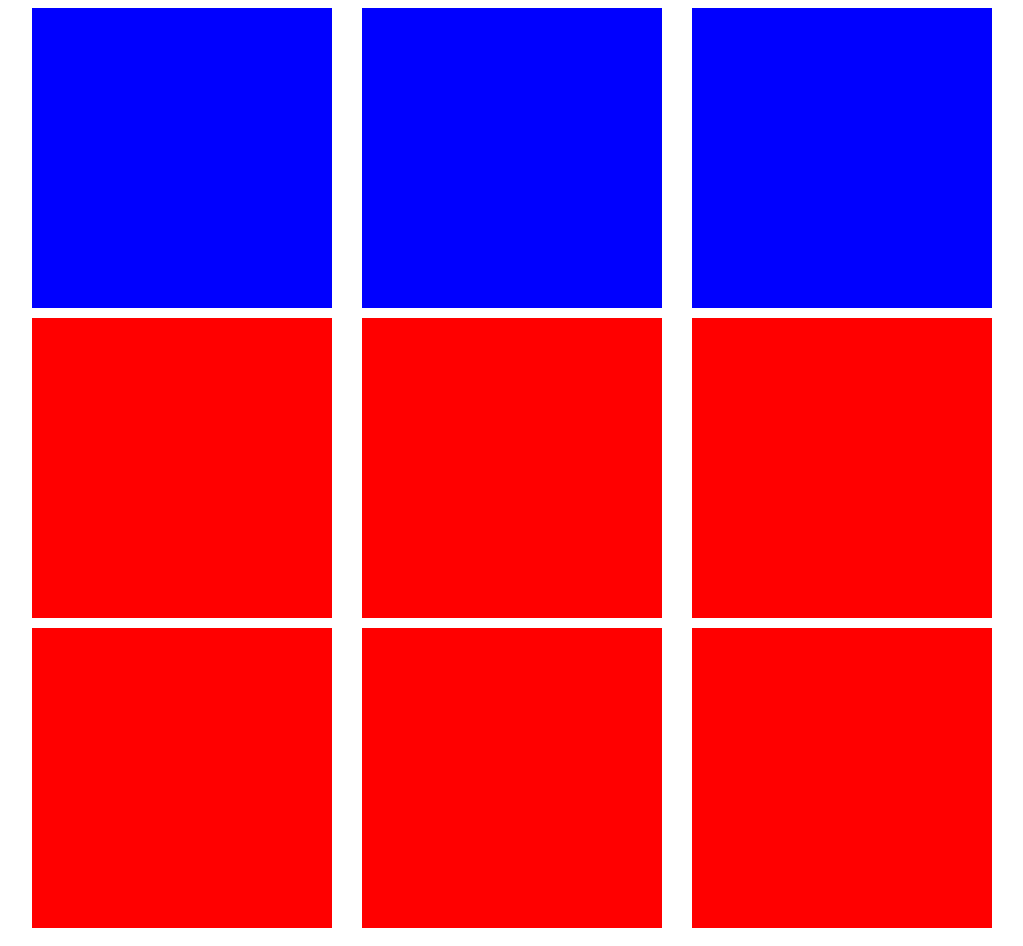
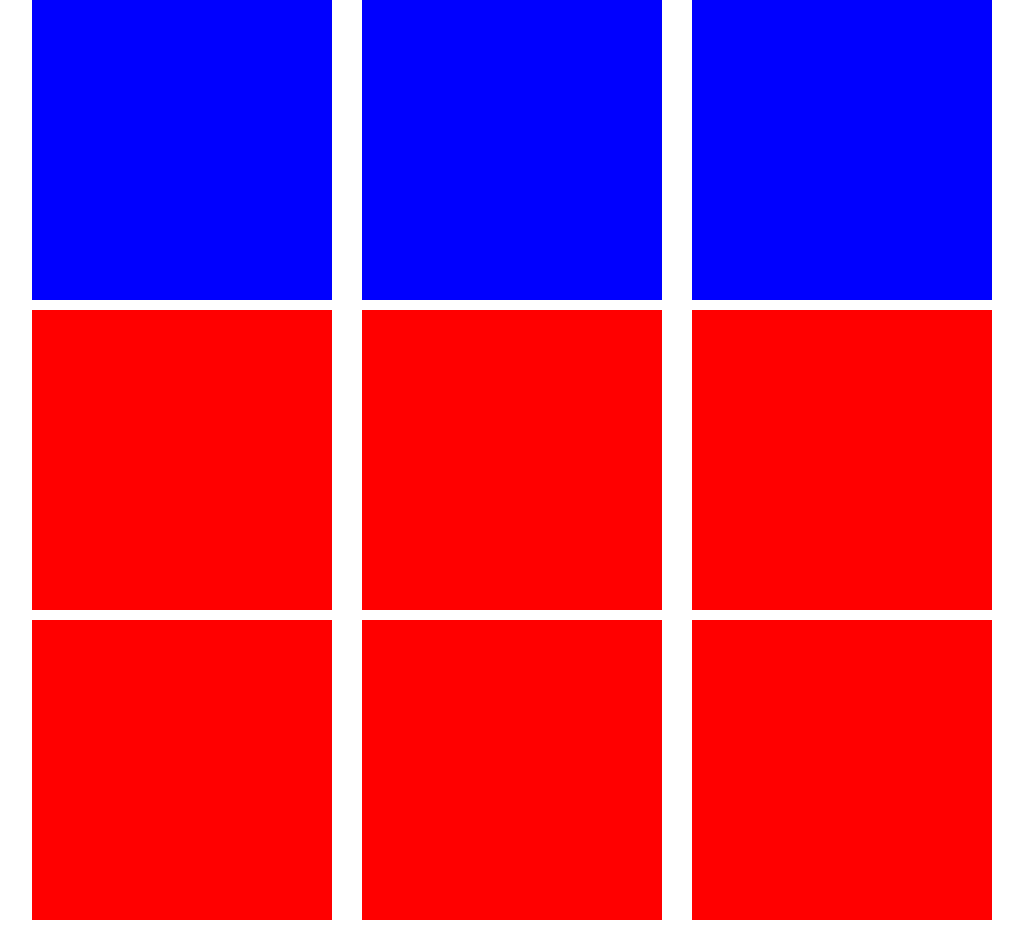
Before and after one commit to AsumiKobori/AsumiKobori-work1, a plain HTML site: page AsumiKobori work1/Index.html in a window 1280 px wide. Shown: the whole page, without its empty margins (128-1151 px from the left). Drawn offline with Linux system fonts and the light colour scheme.

Commit message:
work1-1・2提出

```diff
--- a/AsumiKobori work1/css/style.css
+++ b/AsumiKobori work1/css/style.css
@@ -1,4 +1,17 @@
 @charset "UTF-8";
+body,
+h1,
+ul,
+li,
+div {
+    margin: 0;
+    padding: 0;
+    line-height: 1;
+    color: black;
+    font-family: "ヒラギノ角ゴ Pro W3", "Hiragino Kaku Gothic Pro", "メイリオ",
+        "Meiryo", sans-serif;
+}
+
 .work1 div {
     width: 300px;
     height: 300px;
```
Also changed, not shown: AsumiKobori work1/Index.html (+2 -1 lines).
